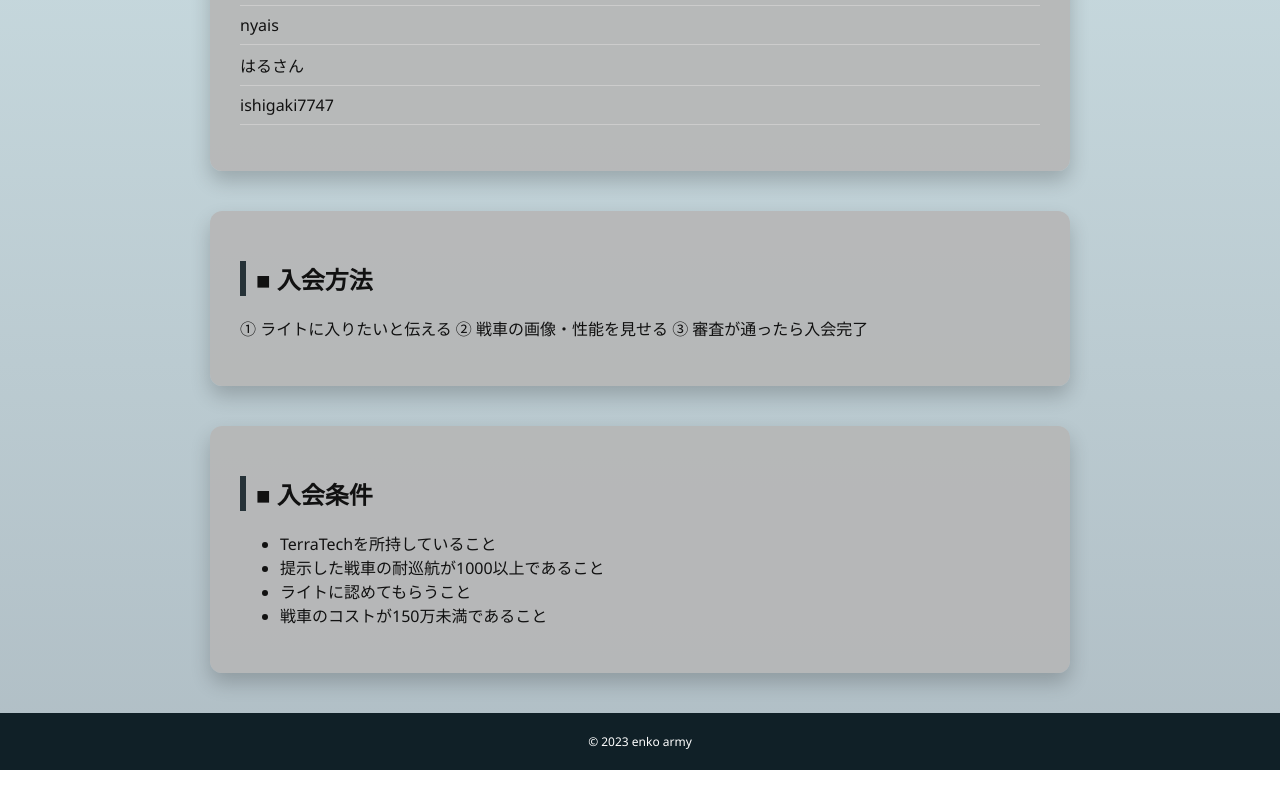
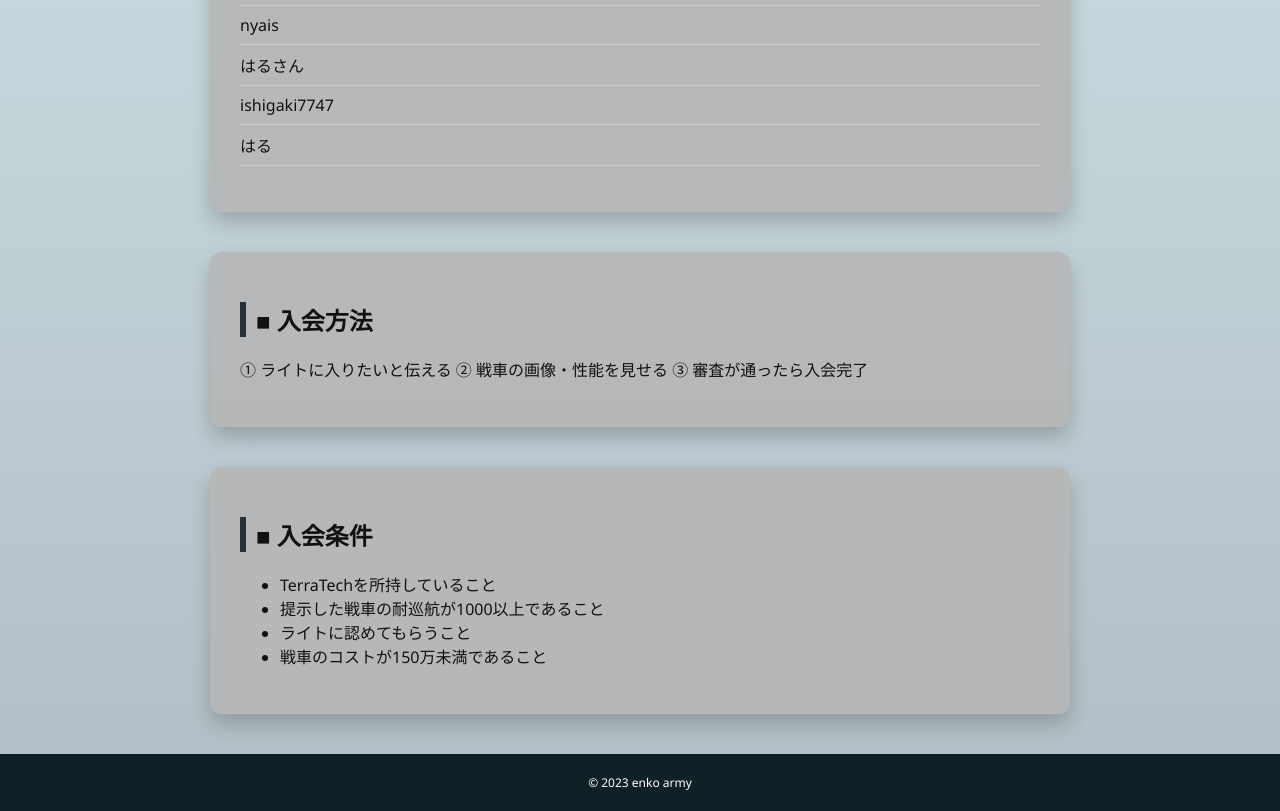
Before and after one commit to marimoxkou-netizen/marimoxkou-netiz.github.io, a plain HTML site: page index.html in a window 1280 px wide. Shown: the part 1020-1831 px from the top of the page. Before the commit the page ends 1790 px from the top, so only its background shows below. Drawn offline with Linux system fonts and the light colour scheme.

Commit message:
Add new member 'はる' to the member list
Added a new member 'はる' to the member list.

```diff
--- a/index.html
+++ b/index.html
@@ -103,6 +103,7 @@ footer {
         <li>nyais</li>
         <li>はるさん</li>
         <li>ishigaki7747</li>
+        <li>はる</li>
     </ul>
 </div>
 
```
